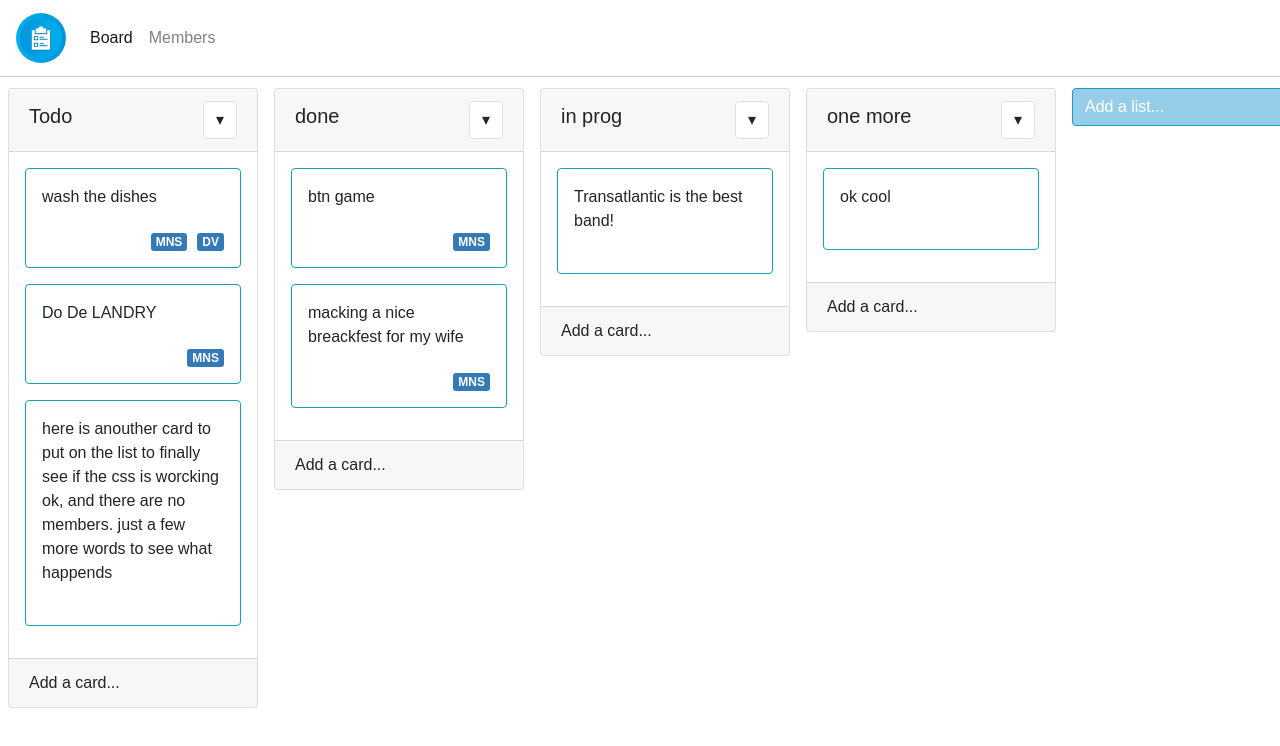
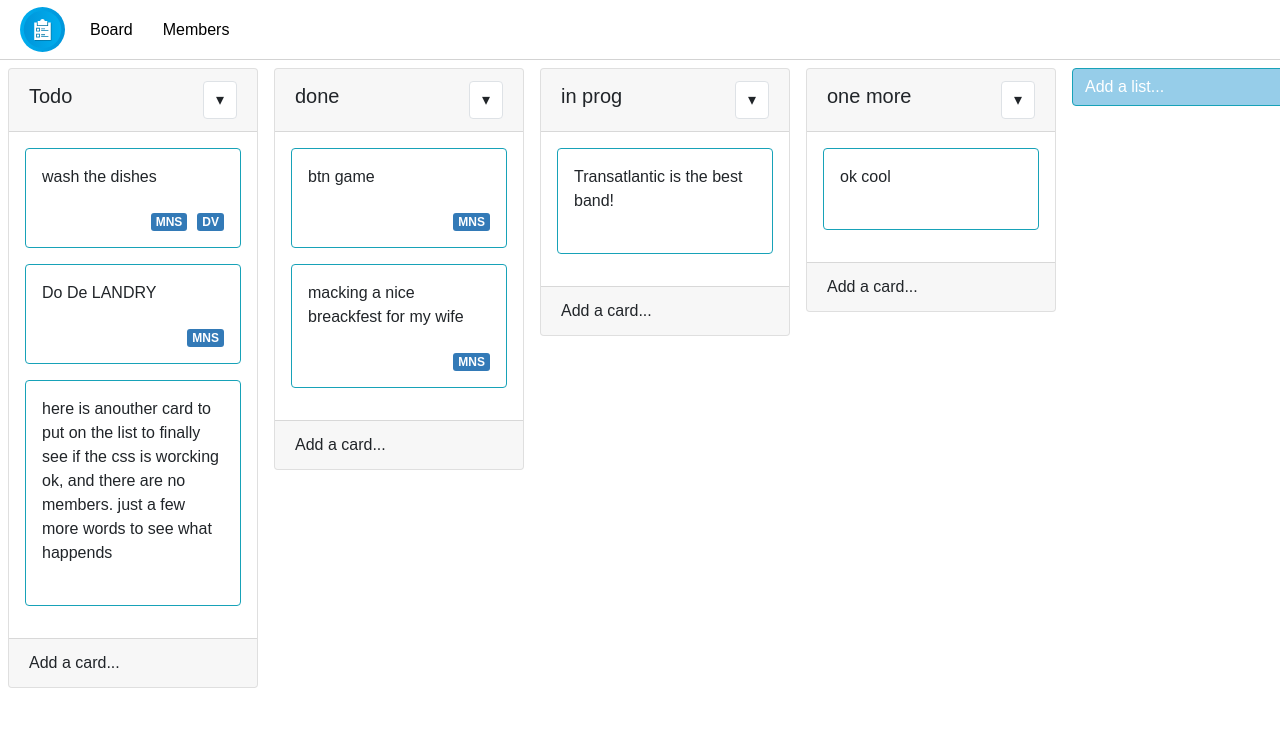
Before and after one commit to MSanbira/Taskboard, a plain HTML site: page index.html in a window 1280 px wide. Shown: the top 746 px of the page. Drawn offline with Linux system fonts and the light colour scheme.

Commit message:
bug fix and tab

```diff
--- a/css/main.css
+++ b/css/main.css
@@ -1,15 +1,27 @@
 
 body {
-    margin-top: 80px;
     font-family: Arial, Helvetica, sans-serif;
 }
 
 header nav {
     border-bottom: 0.5px solid lightgray;
+    display: flex;
+    height: 60px;
+    align-items: center;
+    padding: 0 20px;
+}
+
+nav ul {
+    display: flex;
+    list-style: none;
+    height: 100%;
+    padding-left: 10px;
+    margin-bottom: 0;
 }
 
 nav img {
-    height: 50px;
+    display: block;
+    height: 45px;
 }
 
 .card-member {
@@ -68,10 +80,29 @@ nav img {
     flex-shrink: 1;
 }
 
+.btn-dlt {
+    z-index: 20;
+    right: 0;
+    display: none;
+}
+
+.btn-nav {
+    background-color: inherit;
+    border: none;
+    height: 100%;
+    padding: 0 15px;
+}
+
+.btn-nav:hover {
+    background-color: lightgray;
+    transition: 0.5s;
+}
+
 .taskboard-board {
     height: calc(100vh - 115px);
     min-height: 250px;
     width: fit-content;
+    display: flex;
 }
 
 /* members */
@@ -79,6 +110,7 @@ nav img {
 .members-list {
     width: 960px;
     margin: 30px;
+    display: none;
 }
 
 .members-list input {
--- a/index.html
+++ b/index.html
@@ -12,30 +12,41 @@
 
 <body>
     <header>
-        <nav class="navbar navbar-expand-lg navbar-light fixed-top bg-white">
-            <a class="navbar-brand" href="#">
+        <nav>
+            <a href="#">
                 <img src="assets/taskboard-logo.svg" alt="logo" title="logo">
             </a>
-            <div class="collapse navbar-collapse" id="navbarNav">
-                <ul class="navbar-nav">
-                    <li class="nav-item active">
-                        <a class="nav-link" href="#">Board
-                            <span class="sr-only">(current)</span>
-                        </a>
-                    </li>
-                    <li class="nav-item">
-                        <a class="nav-link" href="#">Members</a>
-                    </li>
-                </ul>
-            </div>
+            <ul>
+                <li>
+                    <button class="btn-nav" onclick="showSection('board')">Board</button>
+                </li>
+                <li>
+                    <button class="btn-nav" onclick="showSection('members')">Members</button>
+                </li>
+            </ul>
         </nav>
     </header>
 
-    <div class="d-flex flex-row flex-nowrap align-items-start justify-content-start ml-0 mr-5 taskboard-board">
+    <div class="flex-row flex-nowrap align-items-start justify-content-start ml-0 mr-5 taskboard-board">
 
         <button class="btn btn-info m-2 col-lg-2 text-left btn-add">Add a list...</button>
 
     </div>
+
+    <section class="members-list">
+        <h1 class="font-weight-bold">Taskbord members</h1>
+        <ul class="list-group">
+            <li class="list-group-item">Cras justo odio</li>
+            <li class="list-group-item">Dapibus ac facilisis in</li>
+            <li class="list-group-item">Morbi leo risus</li>
+            <li class="list-group-item">Porta ac consectetur ac</li>
+            <li class="list-group-item">Vestibulum at eros</li>
+            <li class="list-group-item d-flex align-content-center">
+                <input class="form-control form-control-lg mr-2" type="text" placeholder="Add new member">
+                <button class="btn btn-primary">Add</button>
+            </li>
+        </ul>
+    </section>
 
     <script src="js/main.js"></script>
 
--- a/js/main.js
+++ b/js/main.js
@@ -86,7 +86,10 @@ function createList(list) {
 
         <div class="d-flex card-header justify-content-between align-items-center">
             <h5>${list.title}</h5>
-            <button class="btn btn-light bg-white border">&#9662</button>
+            <div class="position-relative">
+                <button class="btn btn-light bg-white border" onclick="showDeleteList">&#9662</button>
+                <button class="btn btn-light position-absolute bg-white border btn-dlt" onclick="deleteList">Delete list</button>
+            </div>
         </div>
 
         <div class="card-body p-3">
@@ -131,13 +134,12 @@ function createCardInitials(cardMembers) {
     let initialsHTML = '';
     for (const id of cardMembers) {
         let cardMember = findMemberById(id);
-        initialsHTML += `<span class="card-member">${createInitials(cardMember)}</span>`;
+        initialsHTML += `<span class="card-member" title="${cardMember}">${createInitials(cardMember)}</span>`;
     }
     return initialsHTML;
 }
 
 function createInitials(fullName) {
-    fullName = fullName.trim();
     let initials = "";
     let nameArr = fullName.split(" ");
     for (const name of nameArr) {
@@ -156,3 +158,23 @@ function findMemberById(searchId) {
 }
 
 createBoard(lists);
+
+function showDeleteList() {
+// ask dima
+}
+
+function showSection(section) {
+    let btnNav = document.getElementsByClassName("btn-nav");
+    if (section == 'board') {
+        document.querySelector('.taskboard-board').style.display = "flex";
+        document.querySelector('.members-list').style.display = "none";
+        btnNav[0].style = "background-color: lightgray;";
+        btnNav[1].style = "background-color: inherit;";
+    }
+    else {
+        document.querySelector('.taskboard-board').style.display = "none";
+        document.querySelector('.members-list').style.display = "block";
+        btnNav[1].style = "background-color: lightgray;";
+        btnNav[0].style = "background-color: inherit;";
+    }
+}
```
